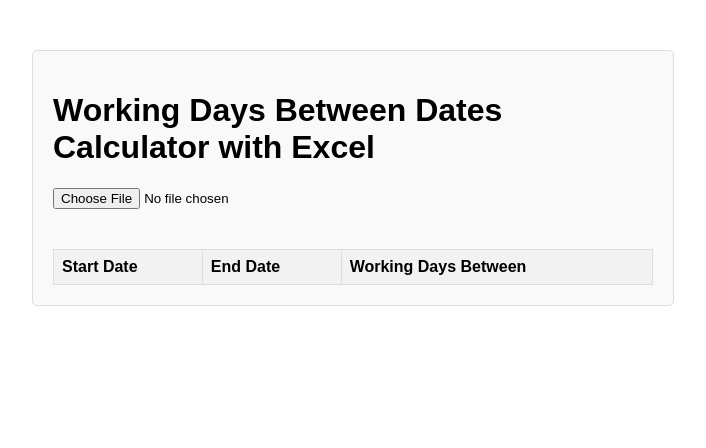
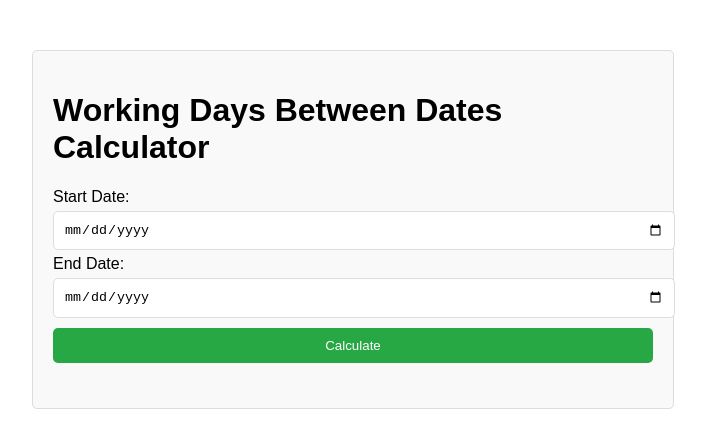
Before and after one commit to syeleserio/Days-between-dates-calculator, a plain HTML site: page index.html in a window 1280 px wide. Shown: the whole page, without its empty margins (287-993 px from the left). Drawn offline with Linux system fonts and the light colour scheme.

Commit message:
Update index.html

```diff
--- a/index.html
+++ b/index.html
@@ -15,46 +15,37 @@
             border-radius: 5px;
             background-color: #f9f9f9;
         }
-        input[type="file"] {
-            margin-bottom: 20px;
+        input[type="date"], button {
+            width: 100%;
+            padding: 10px;
+            margin: 5px 0;
+            border-radius: 5px;
+            border: 1px solid #ddd;
         }
-        table {
-            width: 100%;
-            border-collapse: collapse;
+        button {
+            background-color: #28a745;
+            color: white;
+            border: none;
+        }
+        .result {
             margin-top: 20px;
-        }
-        th, td {
-            border: 1px solid #ddd;
-            padding: 8px;
-            text-align: left;
-        }
-        th {
-            background-color: #f2f2f2;
+            font-size: 1.2em;
         }
     </style>
 </head>
 <body>
 
 <div class="container">
-    <h1>Working Days Between Dates Calculator with Excel</h1>
-    <input type="file" id="file-input" accept=".xlsx, .xls">
-    <table id="results-table">
-        <thead>
-            <tr>
-                <th>Start Date</th>
-                <th>End Date</th>
-                <th>Working Days Between</th>
-            </tr>
-        </thead>
-        <tbody>
-        </tbody>
-    </table>
+    <h1>Working Days Between Dates Calculator</h1>
+    <label for="start-date">Start Date:</label>
+    <input type="date" id="start-date">
+    <label for="end-date">End Date:</label>
+    <input type="date" id="end-date">
+    <button onclick="calculateWorkingDays()">Calculate</button>
+    <div class="result" id="result"></div>
 </div>
 
-<script src="https://cdnjs.cloudflare.com/ajax/libs/xlsx/0.17.0/xlsx.full.min.js"></script>
 <script>
-    document.getElementById('file-input').addEventListener('change', handleFile, false);
-
     const holidays = [
         '2022-01-01', '2022-04-09', '2022-04-14', '2022-04-15', '2022-05-01',
         '2022-06-12', '2022-08-29', '2022-11-01', '2022-11-02', '2022-11-30',
@@ -67,46 +58,16 @@
         '2024-12-08', '2024-12-25', '2024-12-30'
     ].map(date => new Date(date).getTime());
 
-    function handleFile(e) {
-        const file = e.target.files[0];
-        const reader = new FileReader();
+    function calculateWorkingDays() {
+        const startDate = new Date(document.getElementById('start-date').value);
+        const endDate = new Date(document.getElementById('end-date').value);
+        const resultDiv = document.getElementById('result');
 
-        reader.onload = function(event) {
-            const data = new Uint8Array(event.target.result);
-            const workbook = XLSX.read(data, {type: 'array'});
-            const firstSheet = workbook.Sheets[workbook.SheetNames[0]];
-            const jsonData = XLSX.utils.sheet_to_json(firstSheet, {header: 1});
-            displayResults(jsonData);
-        };
+        if (isNaN(startDate) || isNaN(endDate)) {
+            resultDiv.textContent = "Please enter both dates.";
+            return;
+        }
 
-        reader.readAsArrayBuffer(file);
-    }
-
-    function displayResults(data) {
-        const tbody = document.getElementById('results-table').getElementsByTagName('tbody')[0];
-        tbody.innerHTML = '';
-
-        data.forEach((row, index) => {
-            if (index === 0 || row.length < 2) return; // Skip header or invalid rows
-
-            const startDate = new Date(row[0]);
-            const endDate = new Date(row[1]);
-
-            if (isNaN(startDate) || isNaN(endDate)) return; // Skip invalid dates
-
-            const workingDays = calculateWorkingDays(startDate, endDate);
-
-            const tr = document.createElement('tr');
-            tr.innerHTML = `
-                <td>${row[0]}</td>
-                <td>${row[1]}</td>
-                <td>${workingDays}</td>
-            `;
-            tbody.appendChild(tr);
-        });
-    }
-
-    function calculateWorkingDays(startDate, endDate) {
         let count = 0;
         const currentDate = new Date(startDate);
 
@@ -121,7 +82,7 @@
             currentDate.setDate(currentDate.getDate() + 1);
         }
 
-        return count;
+        resultDiv.textContent = `Number of working days between dates: ${count}`;
     }
 </script>
 
```
